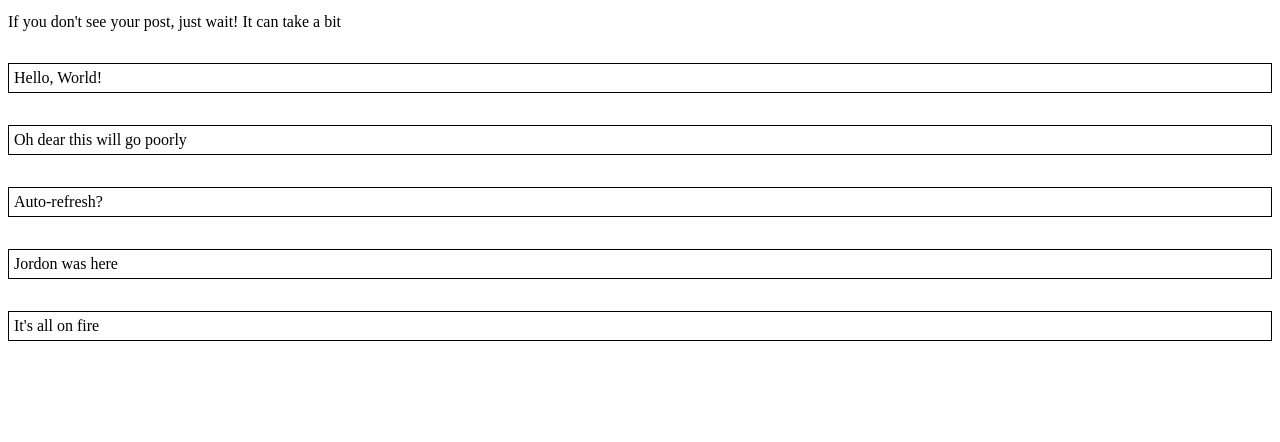
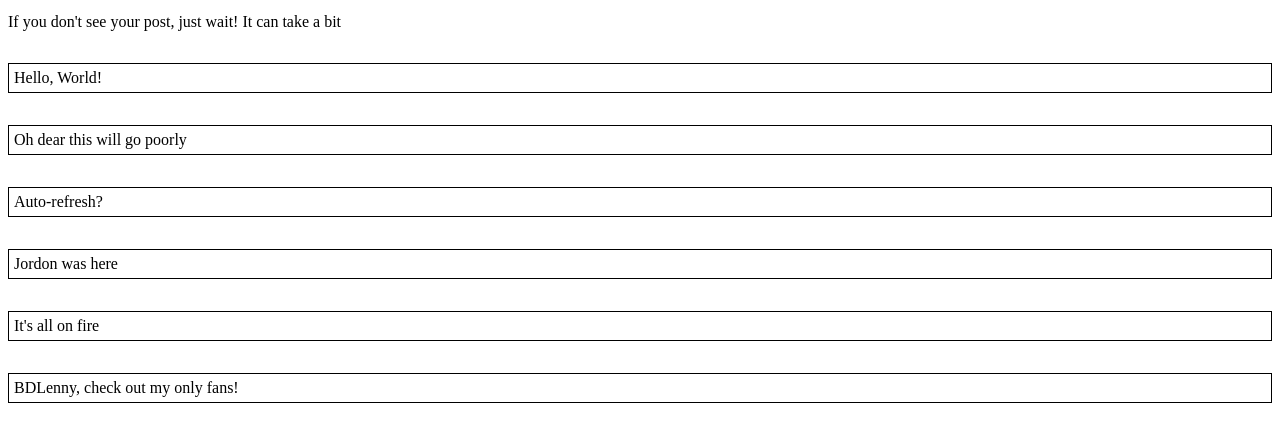
Before and after one commit to action-thread-burner/action-thread, a plain HTML site: page index.html in a window 1280 px wide. Shown: the part 90-532 px from the top of the page. Drawn offline with Linux system fonts and the light colour scheme.

Commit message:
Latest data: Tue Apr 20 14:53:34 UTC 2021

```diff
--- a/index.html
+++ b/index.html
@@ -16,6 +16,6 @@
 <p>If you don't see your post, just wait! It can take a bit</p>
 <div id="thread">
 <p class="post">Hello, World!</p>
-<p class="post">Oh dear this will go poorly</p><p class="post">Auto-refresh?</p><p class="post">Jordon was here</p><p class="post">It's all on fire</p></div>
+<p class="post">Oh dear this will go poorly</p><p class="post">Auto-refresh?</p><p class="post">Jordon was here</p><p class="post">It's all on fire</p><p class="post">BDLenny, check out my only fans!</p></div>
 </body>
 </html>
```
